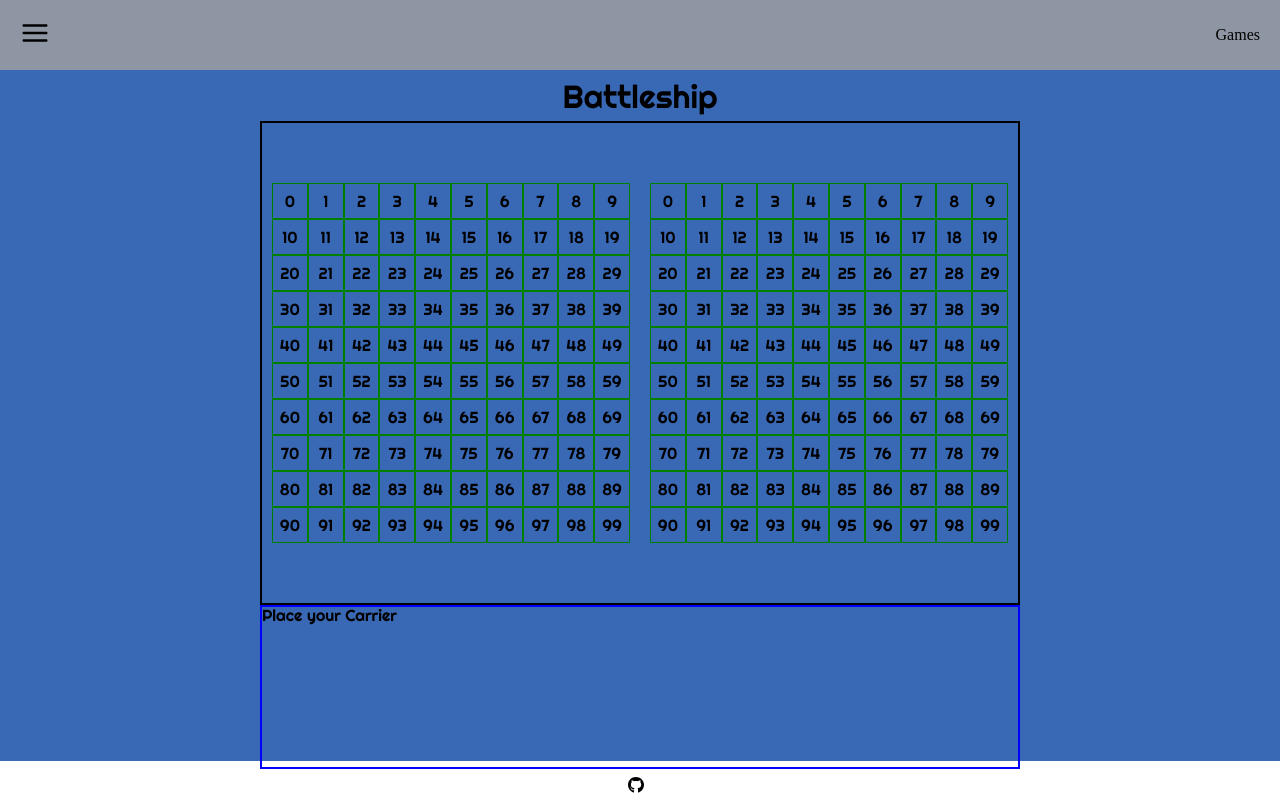
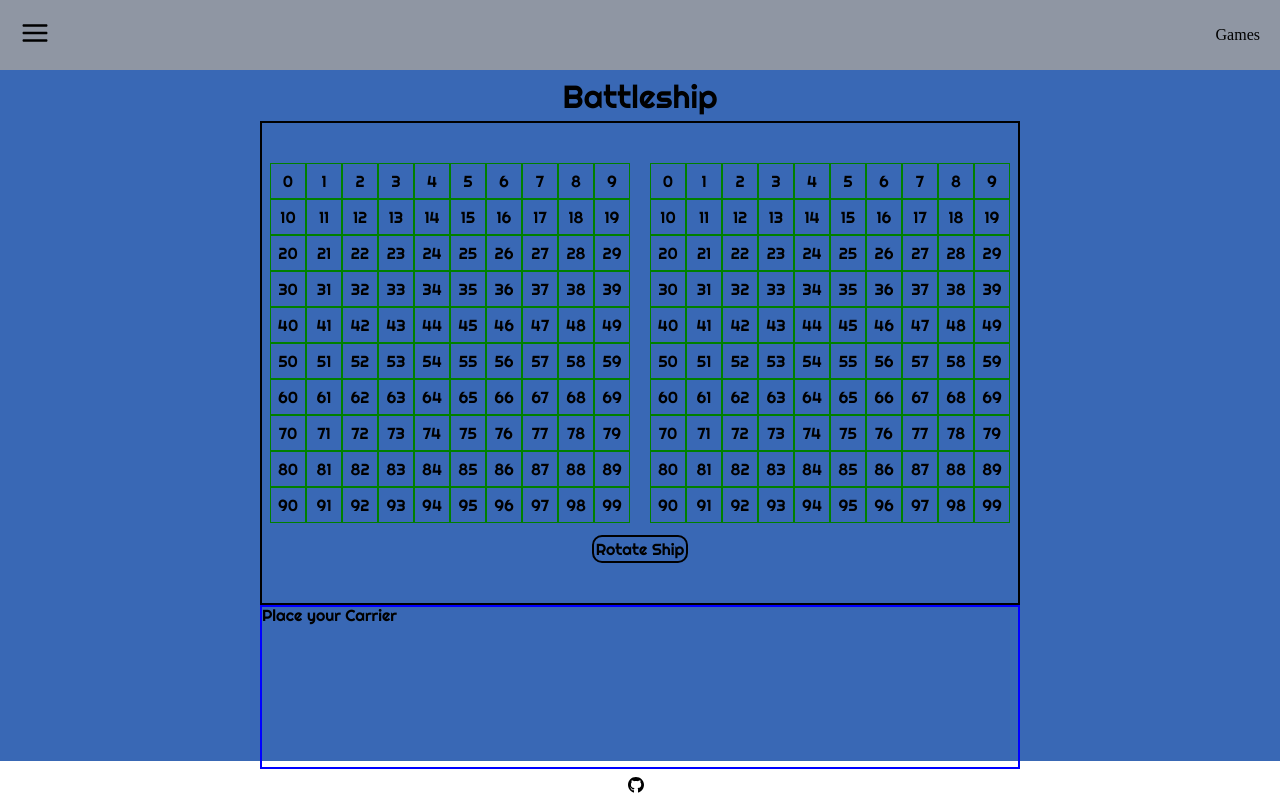
Before and after one commit to NBrennan26/games, a React (Create React App) app: page /battleship in a window 1280 px wide. Built offline with nearby package versions, Linux system fonts and the light colour scheme.

Commit message:
Add rotate button to rotate ships

```diff
--- a/src/apps/battleship/Battleship.jsx
+++ b/src/apps/battleship/Battleship.jsx
@@ -157,10 +157,25 @@ function Battleship() {
           let gridNo = parseInt(e.target.classList[1]);
           for (let i = 0; i < p1Fleet[p1ShipsPlaced].length; i++) {
             let tgtGrid = document.getElementById(gridNo + i * 10);
-            tgtGrid.classList.remove("shadow");
+            if (tgtGrid) {
+              tgtGrid.classList.remove("shadow");
+            }
           }
         }
       }
+    }
+  };
+
+  const handleRotate = () => {
+    if (p1ShipsPlaced < 5) {
+      let ship = p1Fleet[p1ShipsPlaced];
+      if (ship.orientation === "Horizontal") {
+        ship.orientation = "Vertical";
+      } else if (ship.orientation === "Vertical") {
+        ship.orientation = "Horizontal";
+      }
+      console.log(ship);
+      console.log(p1Board)
     }
   };
 
@@ -182,9 +197,11 @@ function Battleship() {
           setP1Board={setP1Board}
           p2Board={p2Board}
           setP2Board={setP2Board}
+          p1ShipsPlaced= {p1ShipsPlaced}
           handlePlaceShip={handlePlaceShip}
           handleHoverIn={handleHoverIn}
           handleHoverOut={handleHoverOut}
+          handleRotate={handleRotate}
           counter={counter}
         />
         <GameData
--- a/src/apps/battleship/bs.css
+++ b/src/apps/battleship/bs.css
@@ -22,6 +22,7 @@
   border: 2px solid black;
   height: 60vh;
   display: flex;
+  flex-direction: column;
   justify-content: center;
   align-items: center;
 }
@@ -32,6 +33,11 @@
 /*****************/
 /* Player Boards */
 /*****************/
+.bs-boards-cont {
+  display: flex;
+  justify-content: center;
+  align-items: center;
+}
 .bs-player-board {
   width: 45vh;
   height: 45vh;
@@ -52,6 +58,17 @@
 .shadow {
   background-color: yellow;
 }
+.bs-rotate-btn {
+  margin-top: 12px;
+  border: 2px solid black;
+  border-radius: 10px;
+  padding: 2px;
+  font-family: "Righteous", cursive;
+  transition: 0.1s;
+}
+.bs-rotate-btn:hover {
+  transform: scale(1.1);
+}
 /*************/
 /* Game Data */
 /*************/
--- a/src/apps/battleship/components/GameBoard.jsx
+++ b/src/apps/battleship/components/GameBoard.jsx
@@ -6,15 +6,17 @@ function GameBoard(props) {
     setP1Board,
     p2Board,
     setP2Board,
+    p1ShipsPlaced,
     handlePlaceShip,
     handleHoverIn,
     handleHoverOut,
+    handleRotate,
     counter,
   } = props;
 
   return (
-    <>
-      <div className="bs-board">
+    <div className="bs-board">
+      <div className="bs-boards-cont">
         <PlayerBoard
           playerBoard={p1Board}
           setPlayerBoard={setP1Board}
@@ -34,7 +36,14 @@ function GameBoard(props) {
           counter={counter}
         />
       </div>
-    </>
+      {p1ShipsPlaced < 5 ? (
+        <button className="bs-rotate-btn" onClick={() => handleRotate()}>
+          Rotate Ship
+        </button>
+      ) : (
+        <></>
+      )}
+    </div>
   );
 }
 
--- a/src/apps/battleship/features/scripts/checkOverflow.js
+++ b/src/apps/battleship/features/scripts/checkOverflow.js
@@ -1,5 +1,4 @@
 const checkOverflow = function (grid, length, dir) {
-  console.log(grid, length, dir)
   let gridNo = parseInt(grid)
   if (length === 5 && dir === "Horizontal") {
     if (
```
